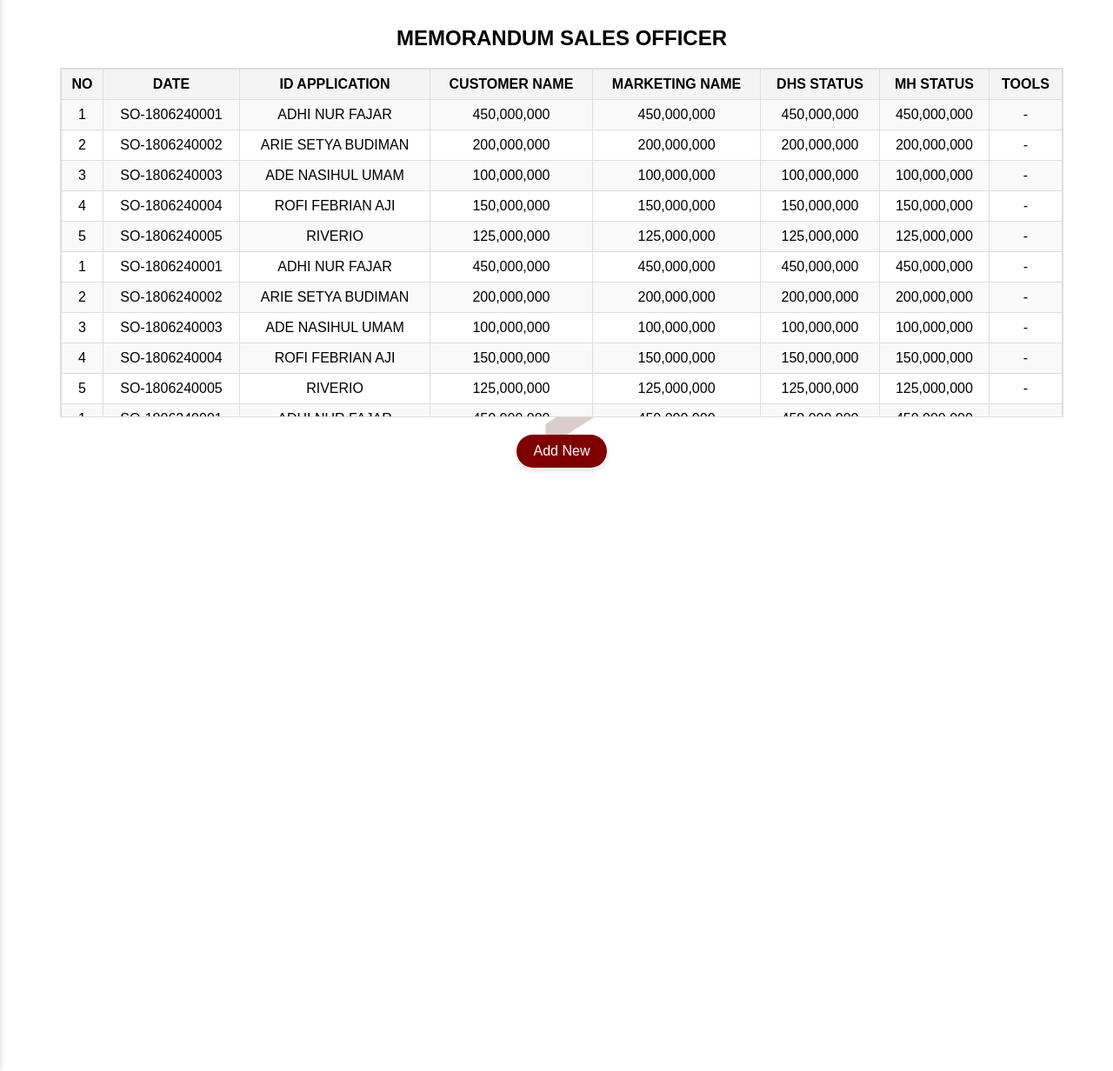
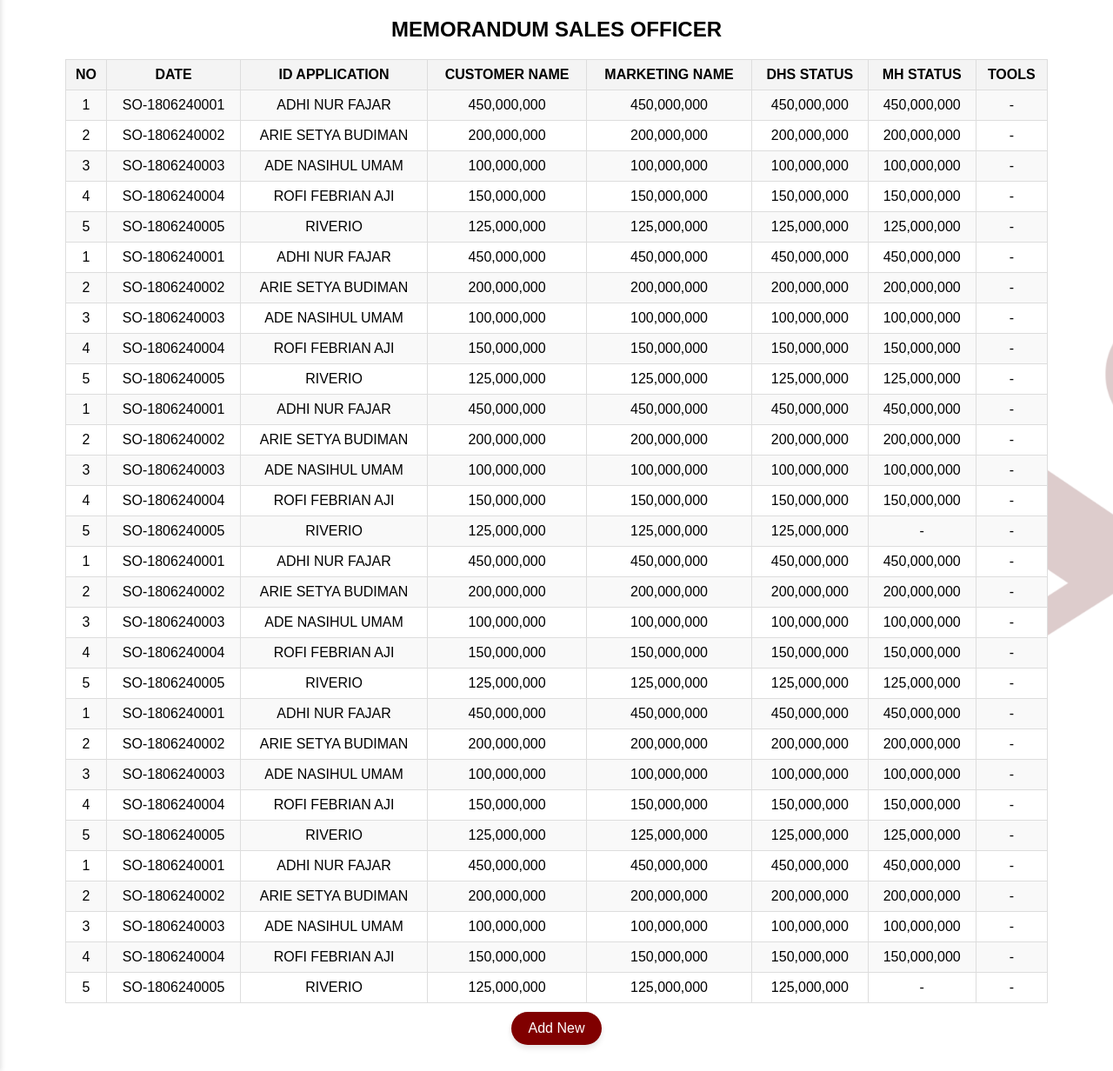
Before and after one commit to WNNDesign21/sibank, a PHP site: page /Dash_MSO.php in a window 1280 px wide. Shown: the part 70-1302 px from the top of the page at 87% size. Run offline with PHP 8.4, Linux system fonts and the light colour scheme; a user stored in the database is signed in; some libraries are stand-ins or nearby versions.

Commit message:
perbaiki

```diff
--- a/Dash_MSO.php
+++ b/Dash_MSO.php
@@ -236,6 +236,163 @@
 
               <td>-</td>
             </tr>
+            <tr>
+              <td>1</td>
+              <td>SO-1806240001</td>
+              <td>ADHI NUR FAJAR</td>
+              <td>450,000,000</td>
+              <td>450,000,000</td>
+              <td>450,000,000</td>
+              <td>450,000,000</td>
+              <td>-</td>
+            </tr>
+            <tr>
+              <td>2</td>
+              <td>SO-1806240002</td>
+              <td>ARIE SETYA BUDIMAN</td>
+              <td>200,000,000</td>
+              <td>200,000,000</td>
+              <td>200,000,000</td>
+              <td>200,000,000</td>
+              <td>-</td>
+            </tr>
+            <tr>
+              <td>3</td>
+              <td>SO-1806240003</td>
+              <td>ADE NASIHUL UMAM</td>
+              <td>100,000,000</td>
+              <td>100,000,000</td>
+              <td>100,000,000</td>
+              <td>100,000,000</td>
+              <td>-</td>
+            </tr>
+            <tr>
+              <td>4</td>
+              <td>SO-1806240004</td>
+              <td>ROFI FEBRIAN AJI</td>
+              <td>150,000,000</td>
+              <td>150,000,000</td>
+              <td>150,000,000</td>
+              <td>150,000,000</td>
+              <td>-</td>
+            </tr>
+            <tr>
+              <td>5</td>
+              <td>SO-1806240005</td>
+              <td>RIVERIO</td>
+              <td>125,000,000</td>
+              <td>125,000,000</td>
+              <td>125,000,000</td>
+              <td>125,000,000</td>
+
+              <td>-</td>
+            </tr>
+            <tr>
+              <td>1</td>
+              <td>SO-1806240001</td>
+              <td>ADHI NUR FAJAR</td>
+              <td>450,000,000</td>
+              <td>450,000,000</td>
+              <td>450,000,000</td>
+              <td>450,000,000</td>
+
+              <td>-</td>
+            </tr>
+            <tr>
+              <td>2</td>
+              <td>SO-1806240002</td>
+              <td>ARIE SETYA BUDIMAN</td>
+              <td>200,000,000</td>
+              <td>200,000,000</td>
+              <td>200,000,000</td>
+              <td>200,000,000</td>
+              <td>-</td>
+            </tr>
+            <tr>
+              <td>3</td>
+              <td>SO-1806240003</td>
+              <td>ADE NASIHUL UMAM</td>
+              <td>100,000,000</td>
+              <td>100,000,000</td>
+              <td>100,000,000</td>
+              <td>100,000,000</td>
+              <td>-</td>
+            </tr>
+            <tr>
+              <td>4</td>
+              <td>SO-1806240004</td>
+              <td>ROFI FEBRIAN AJI</td>
+              <td>150,000,000</td>
+              <td>150,000,000</td>
+              <td>150,000,000</td>
+              <td>150,000,000</td>
+              <td>-</td>
+            </tr>
+            <tr>
+              <td>5</td>
+              <td>SO-1806240005</td>
+              <td>RIVERIO</td>
+              <td>125,000,000</td>
+              <td>125,000,000</td>
+              <td>125,000,000</td>
+              <td>125,000,000</td>
+
+              <td>-</td>
+            </tr>
+            <tr>
+              <td>1</td>
+              <td>SO-1806240001</td>
+              <td>ADHI NUR FAJAR</td>
+              <td>450,000,000</td>
+              <td>450,000,000</td>
+              <td>450,000,000</td>
+              <td>450,000,000</td>
+
+              <td>-</td>
+            </tr>
+            <tr>
+              <td>2</td>
+              <td>SO-1806240002</td>
+              <td>ARIE SETYA BUDIMAN</td>
+              <td>200,000,000</td>
+              <td>200,000,000</td>
+              <td>200,000,000</td>
+              <td>200,000,000</td>
+              <td>-</td>
+            </tr>
+            <tr>
+              <td>3</td>
+              <td>SO-1806240003</td>
+              <td>ADE NASIHUL UMAM</td>
+              <td>100,000,000</td>
+              <td>100,000,000</td>
+              <td>100,000,000</td>
+              <td>100,000,000</td>
+
+              <td>-</td>
+            </tr>
+            <tr>
+              <td>4</td>
+              <td>SO-1806240004</td>
+              <td>ROFI FEBRIAN AJI</td>
+              <td>150,000,000</td>
+              <td>150,000,000</td>
+              <td>150,000,000</td>
+              <td>150,000,000</td>
+
+              <td>-</td>
+            </tr>
+            <tr>
+              <td>5</td>
+              <td>SO-1806240005</td>
+              <td>RIVERIO</td>
+              <td>125,000,000</td>
+              <td>125,000,000</td>
+              <td>125,000,000</td>
+              <td>-</td>
+
+              <td>-</td>
+            </tr>
             <!-- Tambahkan baris hingga lebih dari 15 -->
           </tbody>
         </table>
@@ -291,7 +448,7 @@
           confirmButtonText: "OK",
         }).then((result) => {
           if (result.isConfirmed) {
-            window.location.href = "input_MSO.html";
+            window.location.href = "input_MSO.php";
           }
         });
       }
--- a/dashboard2.css
+++ b/dashboard2.css
@@ -131,28 +131,23 @@
 
 .container {
   text-align: center;
-  width: 100%;
-  padding: 10px;
   display: flex;
   flex-direction: column;
-  align-items: center;
-  margin-left: -4px;
+  height: calc(100vh - 70px); /* Tinggi penuh layar dikurangi tinggi header */
+  margin: 0 auto;
+  padding: 0 20px;
 }
 
 /* INI CSS TABLE CAA */
 .table-container {
-  margin: 0px 70px 0px 70px; /* Margin bawah diperbesar */
-  width: 90%;
-  overflow: auto; /* Scrollable ke samping dan bawah */
-  max-height: 400px; /* Maksimum tinggi tabel */
-  border: 1px solid #ddd;
-  -webkit-overflow-scrolling: touch;
+  flex: 1; /* Tabel memenuhi ruang di antara header dan tombol */
+  overflow-y: auto; /* Supaya tabel bisa di-scroll jika konten panjang */
+  margin: 0 55px 10px 55px; /* Margin kiri dan kanan sebesar 50px, margin bawah 10px */
 }
 
 table {
+  width: 100%;
   border-collapse: collapse;
-  width: 100%;
-  min-width: 1000px; /* Tabel lebar minimum */
 }
 
 th,
@@ -180,23 +175,24 @@
 .tombol {
   display: flex;
   justify-content: center;
-  margin-top: 20px;
+  margin-bottom: 30px;
 }
 
 .add-new-btn {
+  align-self: center; /* Posisikan tombol di tengah horizontal */
   padding: 10px 20px;
   background-color: #800000;
   color: white;
   font-size: 16px;
   border: none;
-  border-radius: 50px; /* Membuat tombol membulat */
+  border-radius: 50px;
   box-shadow: 0px 4px 6px rgba(0, 0, 0, 0.1);
   transition: background-color 0.3s, box-shadow 0.3s ease-in-out;
   cursor: pointer;
 }
 
 .add-new-btn:hover {
-  background-color: #800000;
+  background-color: #a00000;
   box-shadow: 0px 6px 8px rgba(0, 0, 0, 0.2);
 }
 
--- a/input_MSO.php
+++ b/input_MSO.php
@@ -154,7 +154,7 @@
         <button class="btn-primary" onclick="processOCR()">Proses OCR</button>
       </div>
       <!-- Hasil OCR -->
-      <pre id="ocrResult" style="display: block"></pre>
+      <pre id="ocrResult" style="display: none"></pre>
       <form id="ktpForm">
         <div class="form-row">
         <div class="form-group">
```
